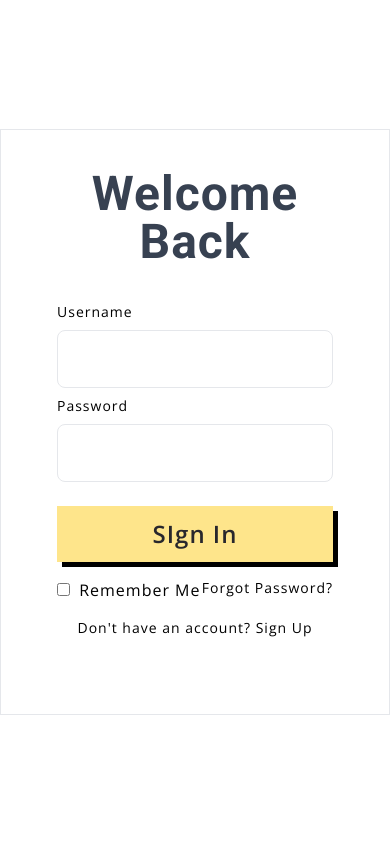
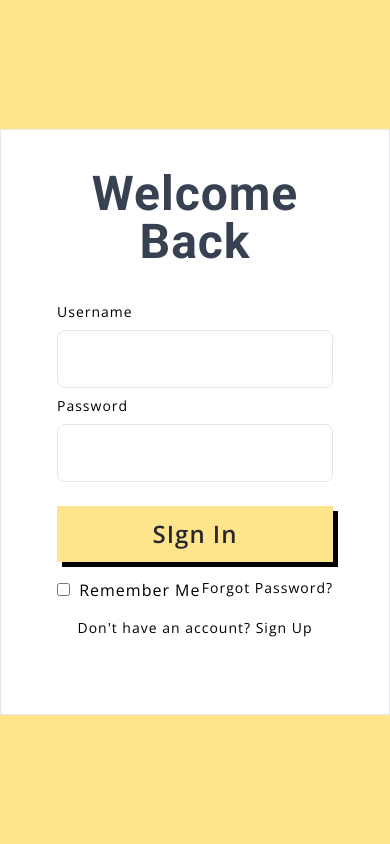
Before and after one commit to Nweremizu/Thien--A-Simple-Blog-App, a Flask app: page /login in a window 390 px wide. Run offline with Flask 3, Linux system fonts and the light colour scheme; style sheets or scripts are compiled from the project's sources; some libraries are stand-ins or nearby versions.

Commit message:
let's go

```diff
--- a/app/templates/auth/login.html
+++ b/app/templates/auth/login.html
@@ -1,7 +1,7 @@
 {% extends 'layout/base_auth.html' %}
 {% block title %}{{ title }}{% endblock %}
 {% block content %}
-    <div class="flex justify-center items-center h-full">
+    <div class="flex justify-center items-center h-full bg-primary1 lg:bg-white">
         <div class="background hidden lg:flex">
             <div class="blob "></div>
             <div class="blob"></div>
```
